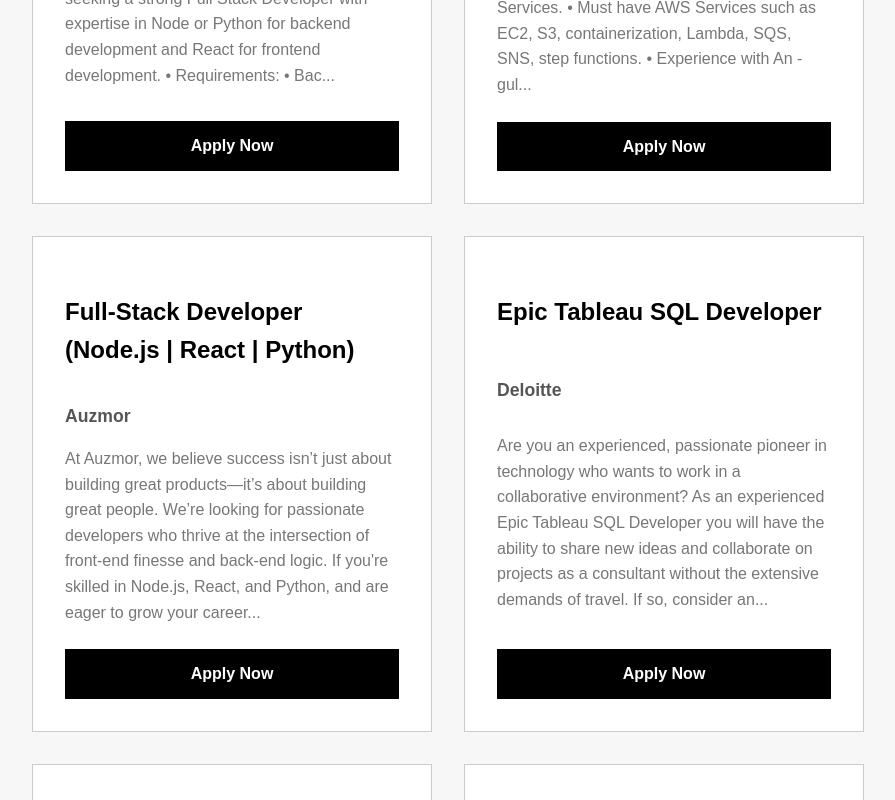
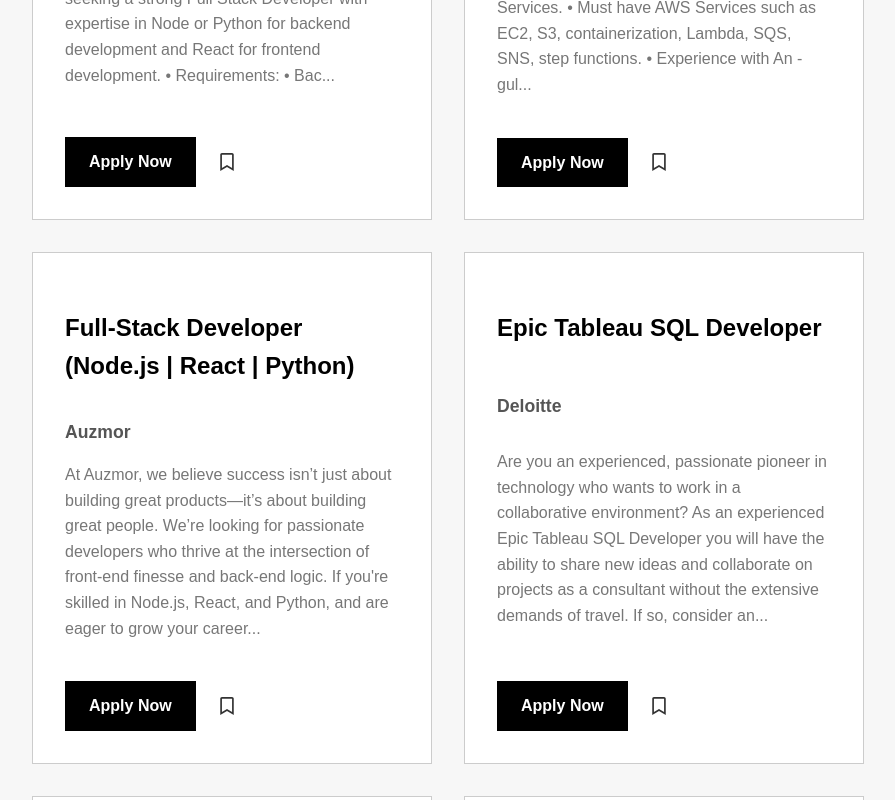
Before and after one commit to AmurdAmzer/Job-Search, a Next.js app in the folder frontend/: page /jobs in a window 1280 px wide. Shown: the part 860-1660 px from the top of the page, without its empty margins (192-1087 px from the left). Built offline with nearby package versions, Linux system fonts and the light colour scheme.

Commit message:
added favorites icon to jobs tile

```diff
--- a/frontend/app/jobs/Jobs.module.css
+++ b/frontend/app/jobs/Jobs.module.css
@@ -142,3 +142,31 @@
   body {
     background-color: white;
   }
+
+  .buttonGroup {
+    display: flex;
+    gap: 1rem;
+    margin-top: 1rem;
+    align-items: center;
+  }
+
+  .saveButton {
+    background: none;
+    border: none;
+    cursor: pointer;
+    padding: 0.4rem;
+    display: flex;
+    align-items: center;
+    justify-content: center;
+    transition: transform 0.2s ease;
+    color: #333;
+  }
+
+  .saveButton:hover {
+    transform: scale(1.1);
+  }
+
+  .saveButton:disabled {
+    opacity: 0.5;
+    cursor: default;
+  }
--- a/frontend/app/jobs/page.js
+++ b/frontend/app/jobs/page.js
@@ -1,17 +1,57 @@
 'use client';
 
-import { useState } from 'react';
+import { useEffect, useState } from 'react';
 import styles from './Jobs.module.css';
 import jobsData from './mockJobs.json';
 import LoggedInHeader from '../components/LoggedinHeader';
+import { FaRegBookmark, FaBookmark } from 'react-icons/fa';
 
 export default function JobsPage() {
   const { jobs } = jobsData;
   const [searchQuery, setSearchQuery] = useState('');
+  const [savedIds, setSavedIds] = useState([]);
+
+  // Currently using localStorage
+  // When using MongoDB:
+  // Replace this with a call to your backend API (e.g., /api/favorites?userId=xyz)
+  useEffect(() => {
+    const saved = JSON.parse(localStorage.getItem('favorites')) || [];
+    const ids = saved.map((job) => job._id);
+    setSavedIds(ids);
+  }, []);
 
   const handleSearchChange = (e) => {
     setSearchQuery(e.target.value.toLowerCase());
   };
+
+// Currently using localStorage
+// When using MongoDB:
+// Replace this with a POST to your backend API (e.g., POST /api/favorites)
+const handleSaveToFavorites = async (job) => {
+  const existing = JSON.parse(localStorage.getItem('favorites')) || [];
+  const isSaved = existing.some((j) => j._id === job._id);
+
+  let updated;
+
+  if (isSaved) {
+    // Remove from favorites if already saved
+    updated = existing.filter((j) => j._id !== job._id);
+  } else {
+    // Add to favorites if not already saved
+    updated = [...existing, job];
+  }
+
+  localStorage.setItem('favorites', JSON.stringify(updated));
+  setSavedIds(updated.map((j) => j._id));
+
+  // To use MongoDB:
+  // await fetch('/api/favorites', {
+  //   method: isSaved ? 'DELETE' : 'POST',
+  //   headers: { 'Content-Type': 'application/json' },
+  //   body: JSON.stringify({ userId: user.email, job })
+  // });
+};
+
 
   const filteredJobs = jobs.filter((job) => {
     const combinedText = `${job.job_title} ${job.employer_name} ${job.job_description}`.toLowerCase();
@@ -24,7 +64,6 @@
       <div className={styles.container}>
         <h1 className={styles.pageTitle}>Job Listings</h1>
 
-        {/*  Search Bar */}
         <div className={styles.searchContainer}>
           <input
             type="text"
@@ -35,10 +74,8 @@
           />
         </div>
 
-        {/* Big Gap */}
         <div className={styles.gapBelowSearch}></div>
 
-        {/*  Job Cards Grid */}
         <div className={styles.jobGrid}>
           {filteredJobs.length > 0 ? (
             filteredJobs.map((job, index) => (
@@ -48,6 +85,8 @@
                 <p className={styles.description}>
                   {job.job_description.substring(0, 300)}...
                 </p>
+
+                <div className={styles.buttonGroup}>
                   <a
                     href={job.job_apply_link}
                     className={styles.applyButton}
@@ -56,6 +95,19 @@
                   >
                     Apply Now
                   </a>
+
+                  <button
+  onClick={() => handleSaveToFavorites(job)}
+  className={styles.saveButton}
+  title={savedIds.includes(job._id) ? 'Saved' : 'Save to favorites'}
+>
+  {savedIds.includes(job._id) ? (
+    <FaBookmark size={18} color="#0070f3" />
+  ) : (
+    <FaRegBookmark size={18} color="#333" />
+  )}
+</button>
+                </div>
               </div>
             ))
           ) : (
--- a/frontend/package.json
+++ b/frontend/package.json
@@ -12,7 +12,8 @@
     "next": "^15.2.4",
     "next-auth": "^4.24.11",
     "react": "^19.0.0",
-    "react-dom": "^19.1.0"
+    "react-dom": "^19.1.0",
+    "react-icons": "^5.5.0"
   },
   "devDependencies": {
     "@tailwindcss/postcss": "^4",
```
Also changed, not shown: frontend/app/jobs/mockJobs.json (+3 -0 lines), 1 other file (tests, documents, lock files or other folders). Lines whose indentation alone changed are shown as unchanged.
